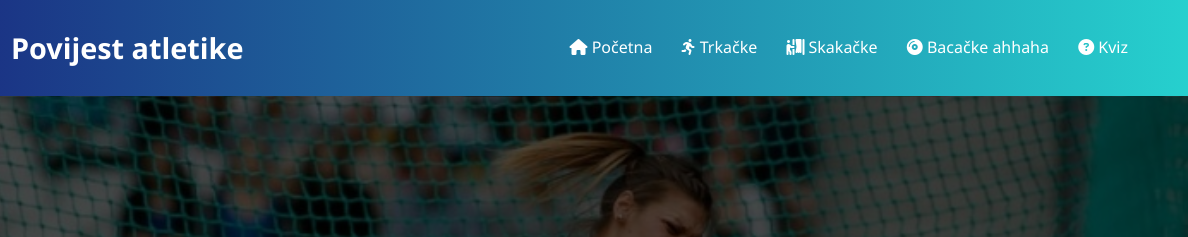
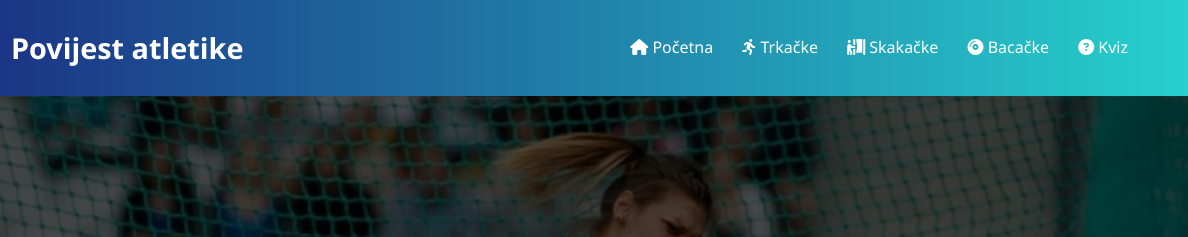
Before and after one commit to Lubenjak/povijest-atletike, a plain HTML site: page bacacke.html in a window 1280 px wide. Shown: the top 237 px of the page, 92-1280 px from the left. Drawn offline with Linux system fonts and the light colour scheme.

Commit message:
Update bacacke.html

```diff
--- a/bacacke.html
+++ b/bacacke.html
@@ -25,7 +25,7 @@
               ><i class="fas fa-person-booth"></i> Skakačke</a
             >
             <a href="bacacke.html"
-              ><i class="fas fa-compact-disc"></i> Bacačke ahhaha</a
+              ><i class="fas fa-compact-disc"></i> Bacačke</a
             >
             <a href="kviz.html"><i class="fas fa-question-circle"></i> Kviz</a>
           </nav>
```
